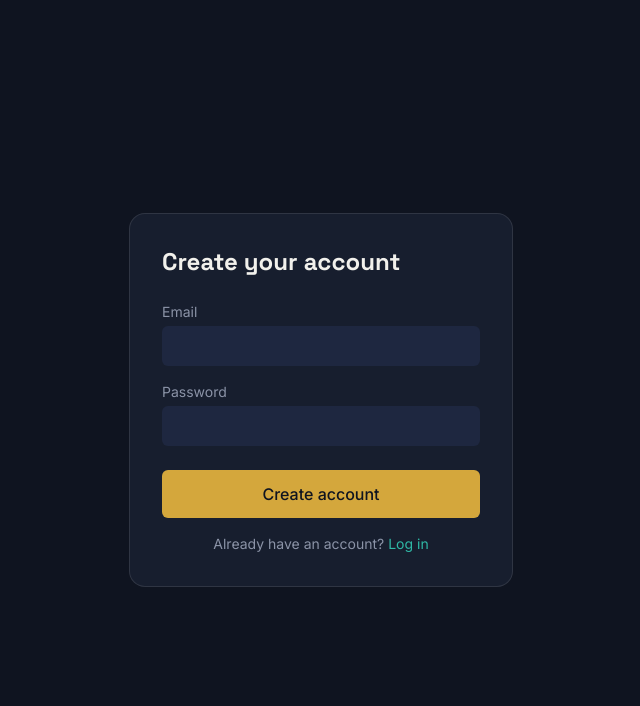
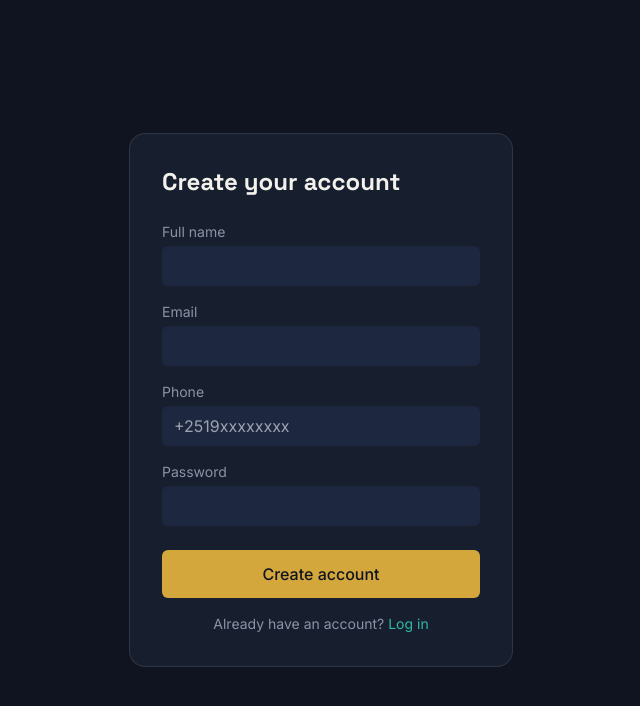
Before and after one commit to abi677715-del/kuno-p2p-platform, a Next.js app in the folder frontend/: page /signup in a window 1280 px wide. Shown: the top 706 px of the page, without its empty margins (319-959 px from the left). Built offline with nearby package versions, Linux system fonts and the light colour scheme; no server answers.

Commit message:
Update page.tsx

```diff
--- a/frontend/app/signup/page.tsx
+++ b/frontend/app/signup/page.tsx
@@ -5,7 +5,9 @@ import { useState } from 'react';
 const API_URL = process.env.NEXT_PUBLIC_API_URL ?? 'http://localhost:4000';
 
 export default function SignupPage() {
+  const [fullName, setFullName] = useState('');
   const [email, setEmail] = useState('');
+  const [phone, setPhone] = useState('');
   const [password, setPassword] = useState('');
   const [error, setError] = useState('');
   const [loading, setLoading] = useState(false);
@@ -18,7 +20,7 @@ export default function SignupPage() {
       const res = await fetch(`${API_URL}/auth/signup`, {
         method: 'POST',
         headers: { 'Content-Type': 'application/json' },
-        body: JSON.stringify({ email, password }),
+        body: JSON.stringify({ fullName, email, phone, password }),
       });
       if (!res.ok) {
         const body = await res.json().catch(() => ({}));
@@ -39,12 +41,31 @@ export default function SignupPage() {
       <form onSubmit={handleSubmit} className="w-full max-w-sm bg-surface border border-white/10 rounded-2xl p-8">
         <h1 className="font-display font-bold text-2xl text-paper mb-6">Create your account</h1>
 
+        <label className="text-sm text-muted block mb-1">Full name</label>
+        <input
+          type="text"
+          required
+          value={fullName}
+          onChange={(e) => setFullName(e.target.value)}
+          className="w-full bg-surfaceRaised rounded-md px-3 py-2 text-paper mb-4 outline-none focus:ring-2 focus:ring-teal"
+        />
+
         <label className="text-sm text-muted block mb-1">Email</label>
         <input
           type="email"
           required
           value={email}
           onChange={(e) => setEmail(e.target.value)}
+          className="w-full bg-surfaceRaised rounded-md px-3 py-2 text-paper mb-4 outline-none focus:ring-2 focus:ring-teal"
+        />
+
+        <label className="text-sm text-muted block mb-1">Phone</label>
+        <input
+          type="tel"
+          required
+          placeholder="+2519xxxxxxxx"
+          value={phone}
+          onChange={(e) => setPhone(e.target.value)}
           className="w-full bg-surfaceRaised rounded-md px-3 py-2 text-paper mb-4 outline-none focus:ring-2 focus:ring-teal"
         />
 
@@ -65,7 +86,7 @@ export default function SignupPage() {
           disabled={loading}
           className="w-full rounded-md bg-gold px-4 py-3 text-ink font-medium hover:bg-gold/90 transition-colors disabled:opacity-60"
         >
-          {loading ? 'Creating account…' : 'Create account'}
+          {loading ? 'Creating accountвЂ¦' : 'Create account'}
         </button>
 
         <p className="text-sm text-muted mt-4 text-center">
```
